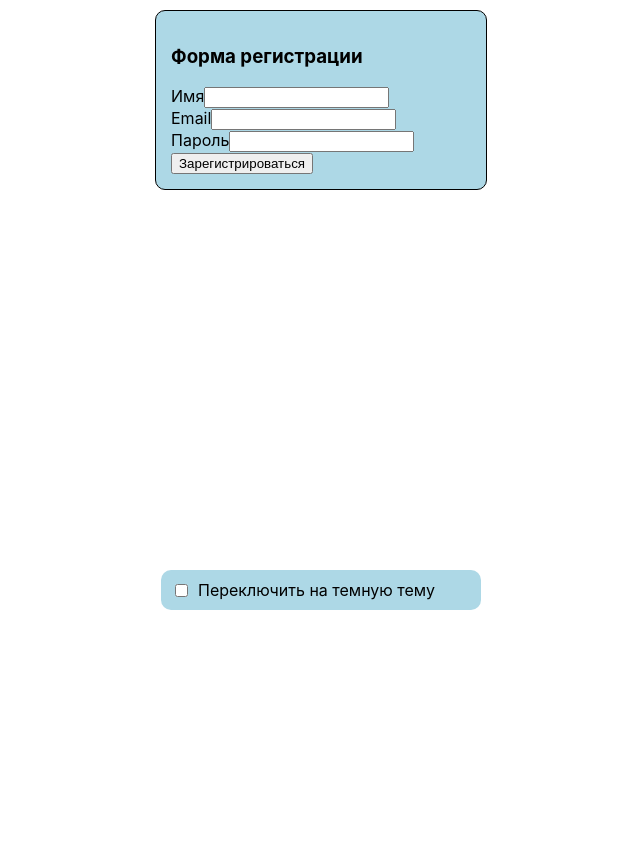
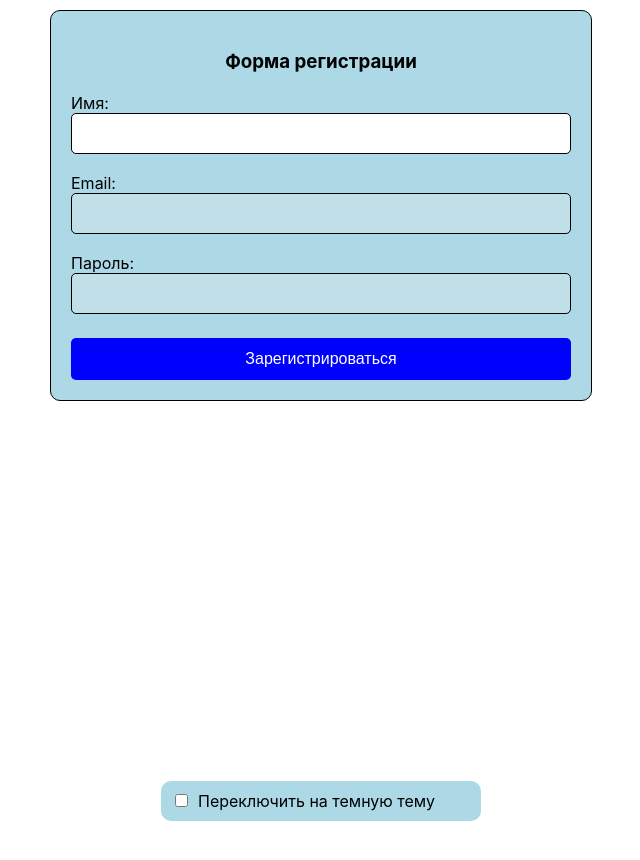
Before and after one commit to ivil2021/my-second-react-typescript-app, a React (Create React App) app: page / in a window 1280 px wide. Shown: the top 860 px of the page, without its empty margins (319-959 px from the left). Built offline with nearby package versions, Linux system fonts and the light colour scheme.

Commit message:
RegistrationForm: add adaptive and styles

```diff
--- a/src/components/RegistrationForm/RegistrationForm.tsx
+++ b/src/components/RegistrationForm/RegistrationForm.tsx
@@ -5,62 +5,65 @@
 что все поля заполнены и что email имеет правильный формат.
 */
 
-import { Formik, Form, Field } from 'formik';
-import * as Yup from 'yup';
 import { FormContainer } from './index.styles';
+import { useRegistrationForm } from "./useRegistrationForm";
 
-const SignupSchema = Yup.object().shape({
-  name: Yup.string()
-    .min(3, 'Имя должно быть не меньше 3 символов!')
-    .max(50, 'Имя слишком длинное!')
-    .required('Имя обязательно'),
-  email: Yup.string()
-    .email('Неверный формат email')
-    .required('Email обязателен'),
-  password: Yup.string()
-    .min(3, 'Пароль слишком короткий!')
-    .max(50, 'Пароль слишком длинный!')
-    .required('Пароль обязателен')
-});
+export function RegistrationForm() {
+  const { form } = useRegistrationForm({});
 
-export function RegistrationForm () {
+  console.log('form: ', form);
+
   return (
     <div>
-      <Formik
-        initialValues={{
-          name: '',
-          email: '',
-          password: '',
-        }}
-        validationSchema={SignupSchema}
-        onSubmit={values => console.log(values)}
-      >
-        {({ errors, touched }) => (
-          <Form>
       <FormContainer>
         <div>
           <h3>Форма регистрации</h3>
         </div>
+
         <div>
-                <label htmlFor="name">Имя</label>
-                <Field name="name" type="text" />
-                {errors.name && touched.name ? <div>{errors.name}</div> : null}
+          <label htmlFor="name">Имя: </label>
+          <input
+            name="name"
+            value={form.values.name}
+            onChange={form.handleChange}
+            onBlur={form.handleBlur}
+          />
+          {form.errors.name && form.touched.name && (
+            <div className="error-message">{form.errors.name}</div>
+          )}
         </div>
+
         <div>
-                <label htmlFor="email">Email</label>
-                <Field name="email" type="email" />
-                {errors.email && touched.email ? <div>{errors.email}</div> : null}
+          <label htmlFor="email">Email: </label>
+          <input
+            name="email"
+            value={form.values.email}
+            onChange={form.handleChange}
+            onBlur={form.handleBlur}
+            disabled={!form.values.name || Boolean(form.errors.name)}
+          />
+          {form.errors.email && form.touched.email && (
+            <div className="error-message">{form.errors.email}</div>
+          )}
         </div>
+
         <div>
-                <label htmlFor="password">Пароль</label>
-                <Field name="password" type="password" />
-                {errors.password && touched.password ? <div>{errors.password}</div> : null}
+          <label htmlFor="password">Пароль: </label>
+          <input
+            name="password"
+            value={form.values.password}
+            onChange={form.handleChange}
+            onBlur={form.handleBlur}
+            type="password"
+            disabled={!form.values.email || Boolean(form.errors.email)}
+          />
+          {form.errors.password && form.touched.password && (
+            <div className="error-message">{form.errors.password}</div>
+          )}
         </div>
-              <button type="submit">Зарегистрироваться</button>
+
+        <button type="submit" disabled={form.isValid}>Зарегистрироваться</button>
       </FormContainer>
-          </Form>
-        )}
-      </Formik>
     </div>
-  )
-};
+  );
+}
--- a/src/components/RegistrationForm/index.styles.ts
+++ b/src/components/RegistrationForm/index.styles.ts
@@ -1,12 +1,53 @@
 import styled from '@emotion/styled';
 
 export const FormContainer = styled.div`
-  width: 300px;
+  width: 75vw;
+  max-width: 500px;
   margin: 0 auto;
   margin-top: 10px;
-  padding: 15px;
+  padding: 20px;
   text-align: left;
   border-radius: 10px;
   border: 1px solid black;
   background-color: lightblue;
+
+  h3 {
+    margin-bottom: 20px;
+    text-align: center;
+  }
+
+  label {
+    display: block;
+    margin-top: 15px;
+  }
+
+  input {
+    width: 100%;
+    margin-bottom: 4px;
+    padding: 12px;
+    box-sizing: border-box;
+    border-radius: 5px;
+    border: 1px solid black;
+  }
+
+  .error-message {
+    color: red;
+  }
+
+  button {
+    display: block;
+    width: 100%;
+    margin-top: 20px;
+    padding: 12px;
+    border: none;
+    border-radius: 5px;
+    cursor: pointer;
+    font-size: 16px;
+    color: white;
+    background-color: blue;
+
+    &:hover {
+      background-color: darkblue;
+    }
+  }
 `;
--- /dev/null
+++ b/src/components/RegistrationForm/useRegistrationForm.ts
@@ -0,0 +1,37 @@
+import * as Yup from "yup";
+import { useFormik } from "formik";
+
+const validationSchema = Yup.object().shape({
+  name: Yup.string()
+    .min(3, 'Имя должно быть не меньше 3 символов!')
+    .max(50, 'Имя слишком длинное!')
+    .required('Имя обязательно'),
+  email: Yup.string()
+    .email('Неверный формат email')
+    .required('Email обязателен'),
+  password: Yup.string()
+    .min(3, 'Пароль слишком короткий!')
+    .max(50, 'Пароль слишком длинный!')
+    .required('Пароль обязателен')
+});
+
+interface IUseRegistrationForm {
+  name?: string;
+  lastName?: string;
+}
+
+export function useRegistrationForm({name, lastName}: IUseRegistrationForm) {
+  const form = useFormik({
+    initialValues: {
+      name: '',
+      email: '',
+      password: '',
+    },
+    onSubmit: () => {},
+    validationSchema,
+  });
+
+  return {
+    form
+  }
+}
```
Lines whose indentation alone changed are shown as unchanged.
